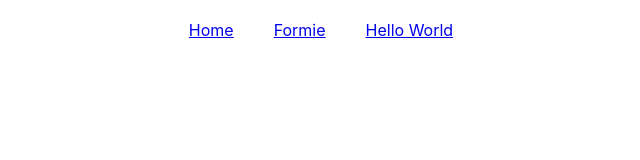
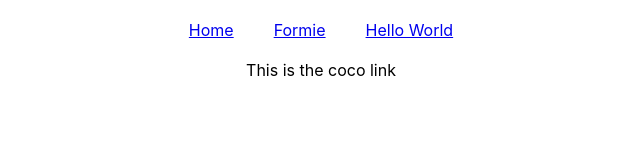
Before and after one commit to ebisLab/Post-Blog, a React (Create React App) app: page /coco in a window 1280 px wide. Shown: the top 160 px of the page, without its empty margins (319-959 px from the left). Built offline with nearby package versions, Linux system fonts and the light colour scheme.

Commit message:
added another object

```diff
--- a/src/App.js
+++ b/src/App.js
@@ -8,6 +8,7 @@ import Another from './components/MainPage';
 import Header from './components/Header'
 import MainPage from './components/MainPage';
 import Home from './components/Home';
+import Coco from './components/Coco'
 
 // const blogPost= [{
 //    id: 1234566789,
@@ -47,8 +48,9 @@ function App() {
 
       <Switch>
       <Route exact path="/" component={Home} />
-        <Route exact path="/somewhere" component={Another} />
-        <Route exact path="/formie" component={Form} />
+      <Route exact path="/formie" component={Form} />
+      <Route exact path="/coco" component={Coco} />
+
 
       </Switch>
     </div>
--- a/src/components/Another.js
+++ b/src/components/Another.js
@@ -1,5 +1,4 @@
 import React from 'react';
-import {Link} from 'react-router-dom';
 
 
 const Another= () =>{
--- /dev/null
+++ b/src/components/Coco.js
@@ -0,0 +1,11 @@
+import React from 'react'
+
+const Coco = () =>{
+    return(
+        <div>
+            This is the coco link
+        </div>
+    )
+}
+
+export default Coco
--- a/src/components/Header.js
+++ b/src/components/Header.js
@@ -8,7 +8,7 @@ const Header= () =>{
            <nav style={{margin: '20px'}}>
            <Link style={{margin: '20px'}} to="/">Home</Link>
            <Link style={{margin: '20px'}} to="/formie">Formie</Link>
-       <Link style={{margin: '20px'}} to="/somewhere">Hello World</Link>
+       <Link style={{margin: '20px'}} to="/coco">Hello World</Link>
 
        </nav>
     </div>)
--- a/src/components/Home.js
+++ b/src/components/Home.js
@@ -2,12 +2,21 @@ import React,{useState} from 'react';
 import {Route, Switch} from 'react-router-dom';
 import Another from './Another'
 import Form from './Form'
+import Post from './Post'
 
 const blogPost= [{
    id: 1234566789,
   title: 'La Cucaracia',
   content: 'This song was from my early years',
-}]
+  color: 'green'
+},
+{
+    id: 1234566784,
+   title: 'Johnny Bravo is the bom',
+   content: 'Johnny Bravo he\'s into the multiple relationship thing',
+   color: 'orange'
+ }
+]
 
 
 const Home= (props) =>{
@@ -23,13 +32,13 @@ const Home= (props) =>{
   }
 
 
-console.log(data)
+console.log(data, '<--data')
 
     return(
     <div>
         This is the home page
 
-         {/* {props.data.map(item => (<Post key={item.id} item={item} /> ))} */}
+         {data.map(item => (<Post key={item.id} item={item} /> ))}
 
     </div>)
   }
```
